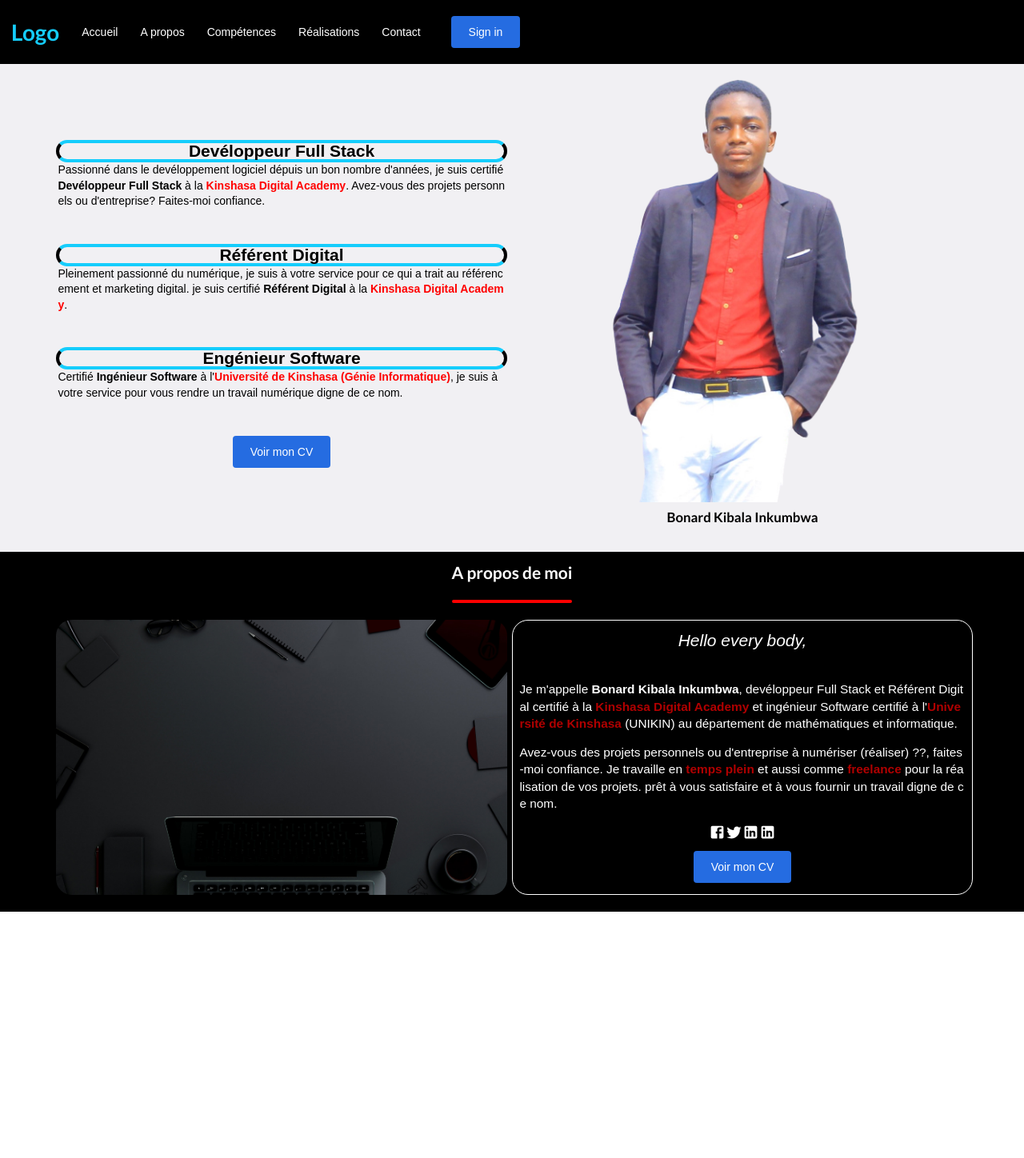
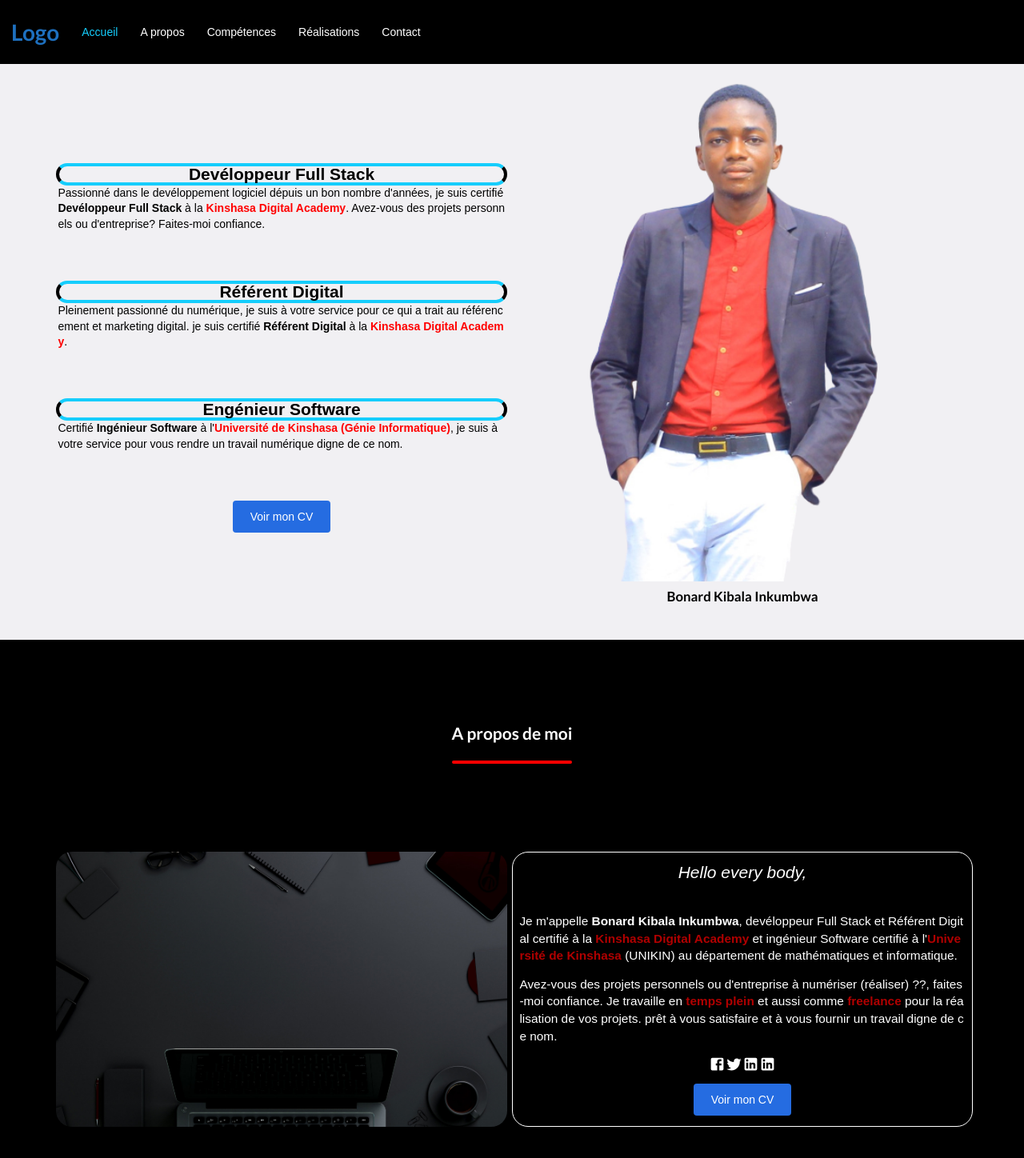
Before and after one commit to BonardKibala/portfolio-news, a React (Create React App) app: page / in a window 1280 px wide. Shown: the top 1448 px of the page at 80% size. Before the commit the page ends 1140 px from the top, so only its background shows below. Built offline with nearby package versions, Linux system fonts and the light colour scheme.

Commit message:
feat: add react-scroll for section scroll

```diff
--- a/package.json
+++ b/package.json
@@ -13,6 +13,7 @@
     "react-icons": "^4.2.0",
     "react-router-dom": "^5.2.0",
     "react-scripts": "4.0.3",
+    "react-scroll": "^1.8.4",
     "semantic-ui-css": "^2.4.1",
     "semantic-ui-react": "^2.0.3",
     "styled-components": "^5.3.0",
--- /dev/null
+++ b/src/components/middleSection.js
@@ -0,0 +1,14 @@
+import About from "../pages/about/about"
+import Home from "../pages/home/home"
+
+
+const MiddleSection = ()=>{
+
+    return (
+        <>
+        <Home/>
+        <About/>
+        </>
+    )
+}
+export default MiddleSection;
--- a/src/components/navbar/index.jsx
+++ b/src/components/navbar/index.jsx
@@ -8,13 +8,13 @@
         <NavLink to="/"><h1>Logo</h1></NavLink>
         <Bars/>
         <NavMenu>
-            <NavLink to="/home" activeStyle>Accueil</NavLink>
-            <NavLink to="/services" activeStyle>A propos</NavLink>
-            <NavLink to="/skills" activeStyle>Compétences</NavLink>
-            <NavLink to="/productions" activeStyle>Réalisations</NavLink>
-            <NavLink to="/contact" activeStyle>Contact</NavLink>
+            <NavLink activeClass="active" to="home" spy={true} smooth={true}>Accueil</NavLink>
+            <NavLink to="about" spy={true} smooth={true}>A propos</NavLink>
+            <NavLink to="" activeStyle>Compétences</NavLink>
+            <NavLink to="" activeStyle>Réalisations</NavLink>
+            <NavLink to="" activeStyle>Contact</NavLink>
             <Navbtn>
-            <NavBtnLink to="/signin">Sign in</NavBtnLink>
+            {/* <NavBtnLink to="/signin">Sign in</NavBtnLink> */}
            </Navbtn>
         </NavMenu>
 
--- a/src/components/navbar/navbarElements.jsx
+++ b/src/components/navbar/navbarElements.jsx
@@ -1,5 +1,6 @@
 import styled from 'styled-components';
-import {NavLink as Link} from 'react-router-dom';
+// import {NavLink as Link} from 'react-router-dom';
+import {Link} from 'react-scroll'
 import {FaBars} from 'react-icons/fa'
 
 export const Nav = styled.nav`
--- a/src/pages/about/about.jsx
+++ b/src/pages/about/about.jsx
@@ -24,7 +24,8 @@
 
 const About = () => {
   return (
-    <AboutContainer>
+    <div id="about">
+<AboutContainer>
       <AboutTitle>
         <Title>A propos de moi</Title>
         <Line />
@@ -72,6 +73,8 @@
         </DetailContainer>
       </AboutContent>
     </AboutContainer>
+    </div>
+
   );
 };
 export default About;
--- a/src/pages/about/aboutElements.jsx
+++ b/src/pages/about/aboutElements.jsx
@@ -1,6 +1,7 @@
 import styled from "styled-components";
 
 export const AboutContainer = styled.div`
+height:90vh;
 background-color: black;
 color : white;
 display flex;
--- a/src/pages/home/home.jsx
+++ b/src/pages/home/home.jsx
@@ -20,7 +20,8 @@
 
 const Home = () => {
   return (
-    <HomeContainer>
+    <div id="home">
+<HomeContainer>
       <HomeDetailContainer>
         <HomeDetail>
           <DetailContent>
@@ -83,6 +84,7 @@
         </CardText>
       </HomecardContainer>
     </HomeContainer>
+    </div>
   );
 };
 export default Home;
--- a/src/pages/home/homeElements.jsx
+++ b/src/pages/home/homeElements.jsx
@@ -2,7 +2,7 @@
 
 export const HomeContainer = styled.div`
 width: 100%;
-height: 86.2vh;
+height: 100vh;
 display: flex;
 flex-direction: row;
 justify-content: center;
--- a/src/pages/portfolio.jsx
+++ b/src/pages/portfolio.jsx
@@ -1,14 +1,12 @@
 import React from "react";
+import MiddleSection from "../components/middleSection";
 import Navbar from "../components/navbar";
-import About from "./about/about";
-import Home from "./home/home";
 
 const Portfolio = () => {
   return (
     <div>
       <Navbar />
-      <Home/>
-      <About/>
+      <MiddleSection/>
     </div>
   );
 };
```
Also changed, not shown: 2 other files (tests, documents, lock files or other folders).
